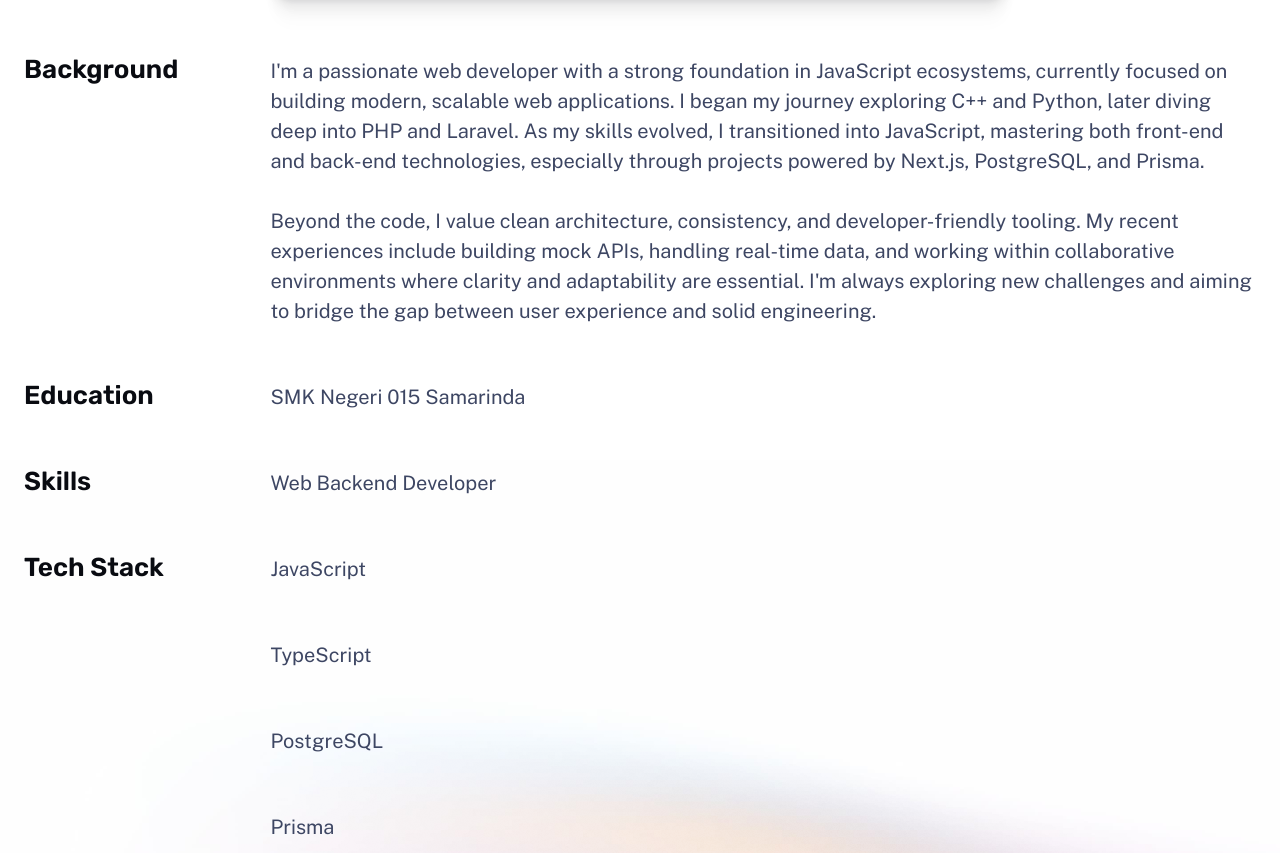
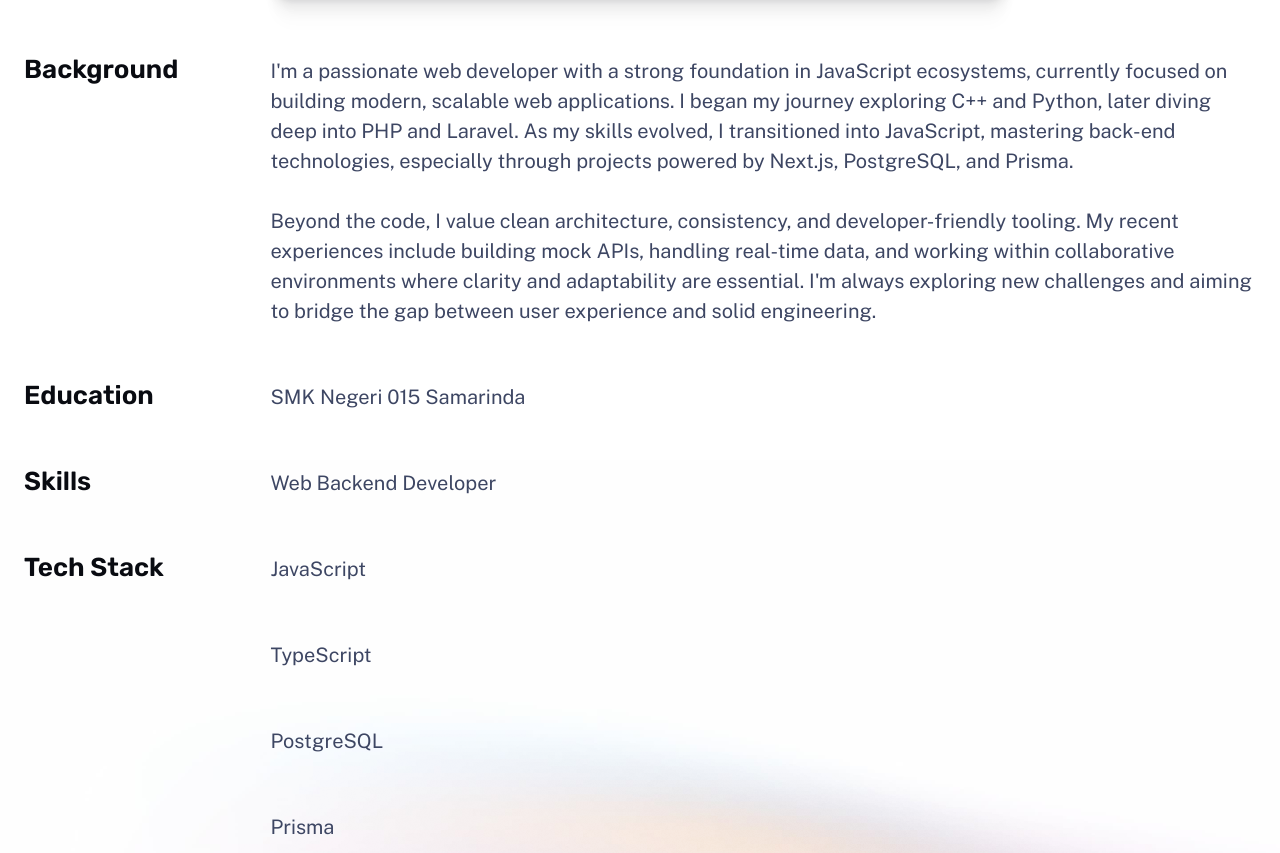
Before and after one commit to ade-nugraha306/my-protofolio, an Astro site in the folder portofolio/: page /about in a window 1280 px wide. Shown: the part 1129-1982 px from the top of the page. Built offline with nearby package versions, Linux system fonts and the light colour scheme; Astro itself is replaced by a stand-in of ours.

Commit message:
Update about.astro

```diff
--- a/portofolio/src/pages/about.astro
+++ b/portofolio/src/pages/about.astro
@@ -32,7 +32,7 @@ const iconLinks: { label: string; href: string; icon: keyof typeof iconPaths }[]
 				<h2 class="section-title">Background</h2>
 				<div class="content">
 					<p>
-						I'm a passionate web developer with a strong foundation in JavaScript ecosystems, currently focused on building modern, scalable web applications. I began my journey exploring C++ and Python, later diving deep into PHP and Laravel. As my skills evolved, I transitioned into JavaScript, mastering both front-end and back-end technologies, especially through projects powered by Next.js, PostgreSQL, and Prisma.
+						I'm a passionate web developer with a strong foundation in JavaScript ecosystems, currently focused on building modern, scalable web applications. I began my journey exploring C++ and Python, later diving deep into PHP and Laravel. As my skills evolved, I transitioned into JavaScript, mastering back-end technologies, especially through projects powered by Next.js, PostgreSQL, and Prisma.
 					</p>
 					<br>
 					<p>
```
